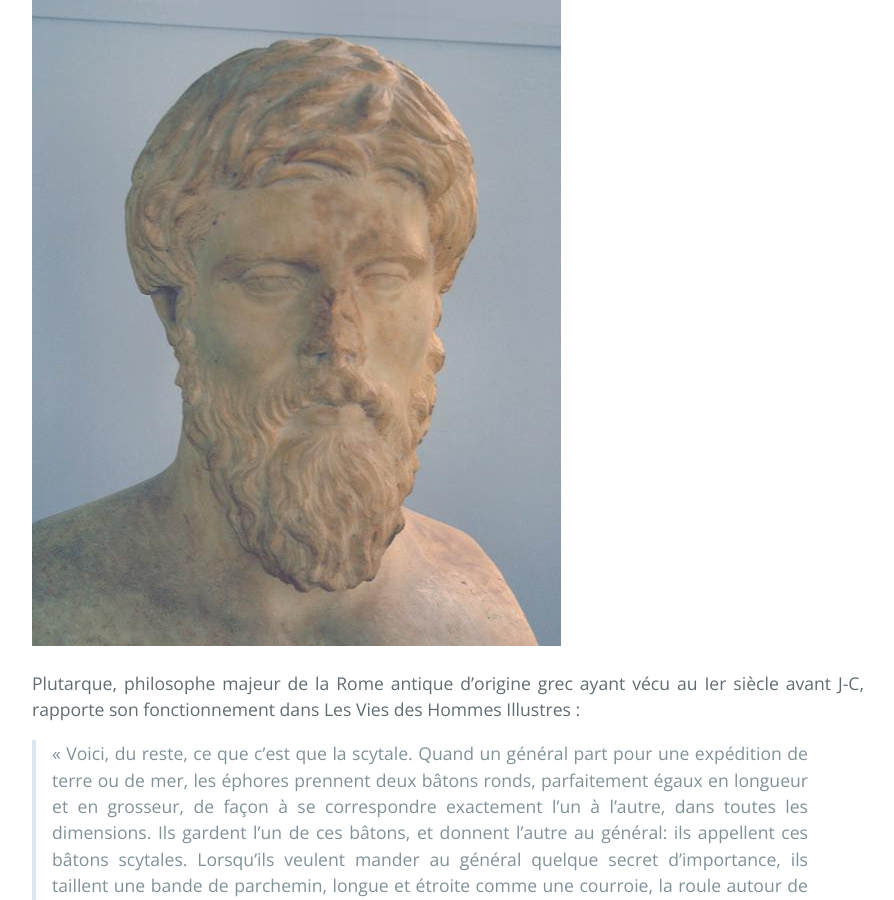
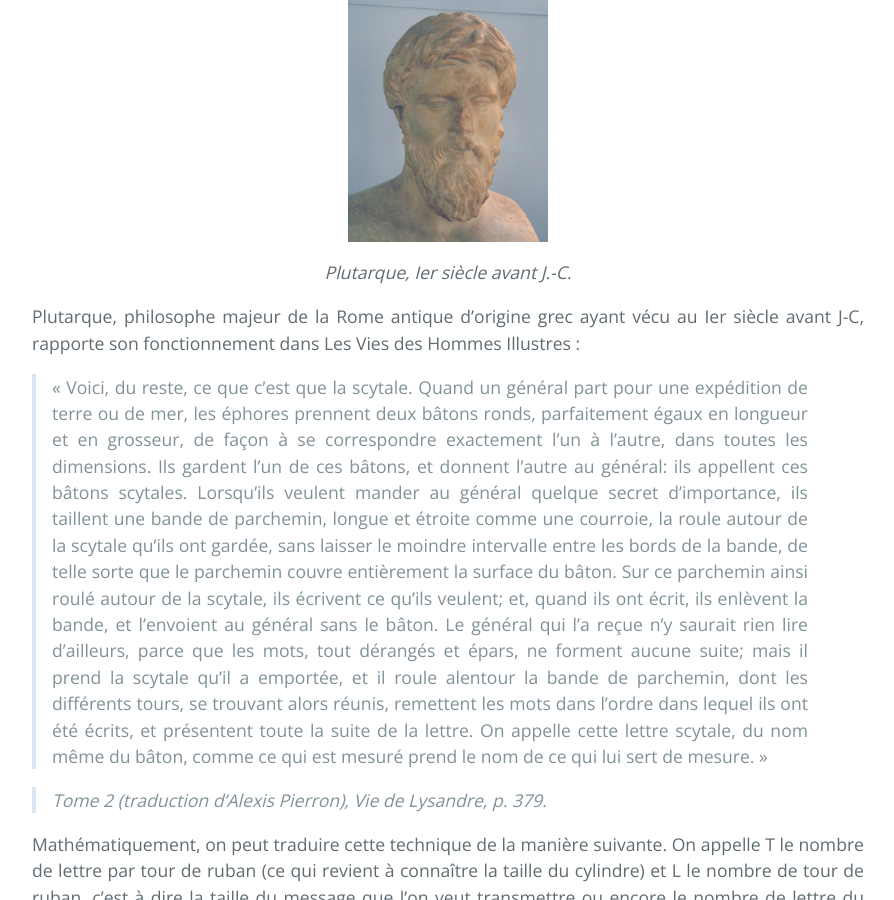
Before and after one commit to SamuelGallay/CryptoTPE, a Jekyll site: the page built from pages/1_Antiquite/1_scytale.md, in a window 1280 px wide and 900 px high, scrolled down 844 px. Shown: the whole window, without its empty margins (192-1086 px from the left). Built offline with Jekyll 4.4.1, drawn with Linux system fonts in a browser that asks for light colours; our own code applies the rules of GitHub Pages for plain Markdown files.

Commit message:
Plutarque

```diff
--- a/pages/1_Antiquite/1_scytale.md
+++ b/pages/1_Antiquite/1_scytale.md
@@ -13,7 +13,8 @@ Des plans d’invasions sophistiqués voient le jour et, pour la première fois,
 
 Le terme skutalê désigne dans sa première acception le gros bâton ou le fouet mais à Sparte, selon les descriptions qu’en donnent Victor Ehrenberg , J. Oelherdans et Albert Martin la skutalê un sens et un emploi particuliers : le bâton servait à chiffrer et à déchiffrer des missives secrètes. Elle n’existait que chez les Lacédémoniens et seuls les éphores et les généraux de la cité en connaissaient le procédé.
 
-![plutarque]({{ "/assets/plutarque.jpeg" | relative_url }})
+<img src="{{ "/assets/plutarque.jpeg" | relative_url }}" alt="Plutarque" style="margin: 0 auto;display: block; width: 200px;"/>
+<p align="center"> <em>Plutarque, Ier siècle avant J.-C.</em> </p>
 
 Plutarque, philosophe majeur de la Rome antique d’origine grec ayant vécu au Ier siècle avant J-C, rapporte son fonctionnement dans Les Vies des Hommes Illustres :
 > « Voici, du reste, ce que c'est que la scytale. Quand un général part pour une expédition de terre ou de mer, les éphores prennent deux bâtons ronds, parfaitement égaux en longueur et en grosseur, de façon à se correspondre exactement l'un à l'autre, dans toutes les dimensions. Ils gardent l'un de ces bâtons, et donnent l'autre au général: ils appellent ces bâtons scytales. Lorsqu'ils veulent mander au général quelque secret d'importance, ils taillent une bande de parchemin, longue et étroite comme une courroie, la roule autour de la scytale qu'ils ont gardée, sans laisser le moindre intervalle entre les bords de la bande, de telle sorte que le parchemin couvre entièrement la surface du bâton. Sur ce parchemin ainsi roulé autour de la scytale, ils écrivent ce qu'ils veulent; et, quand ils ont écrit, ils enlèvent la bande, et l'envoient au général sans le bâton. Le général qui l'a reçue n'y saurait rien lire d'ailleurs, parce que les mots, tout dérangés et épars, ne forment aucune suite; mais il prend la scytale qu'il a emportée, et il roule alentour la bande de parchemin, dont les différents tours, se trouvant alors réunis, remettent les mots dans l'ordre dans lequel ils ont été écrits, et présentent toute la suite de la lettre. On appelle cette lettre scytale, du nom même du bâton, comme ce qui est mesuré prend le nom de ce qui lui sert de mesure. »
```
